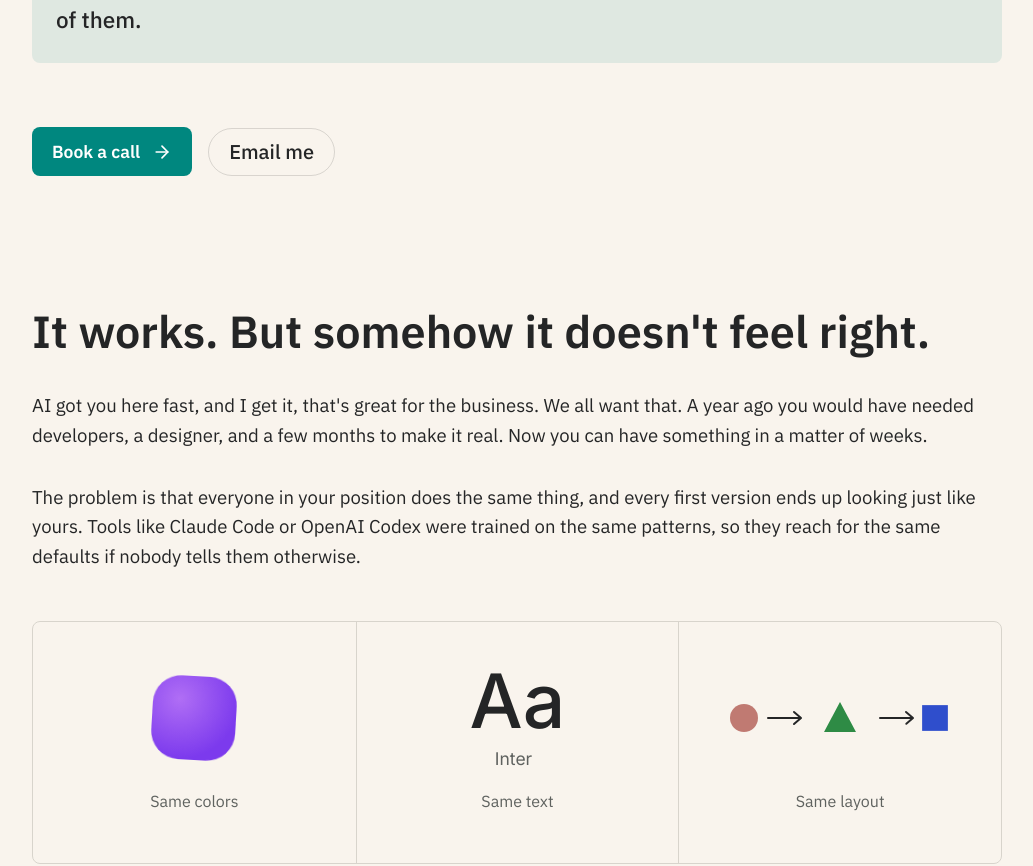
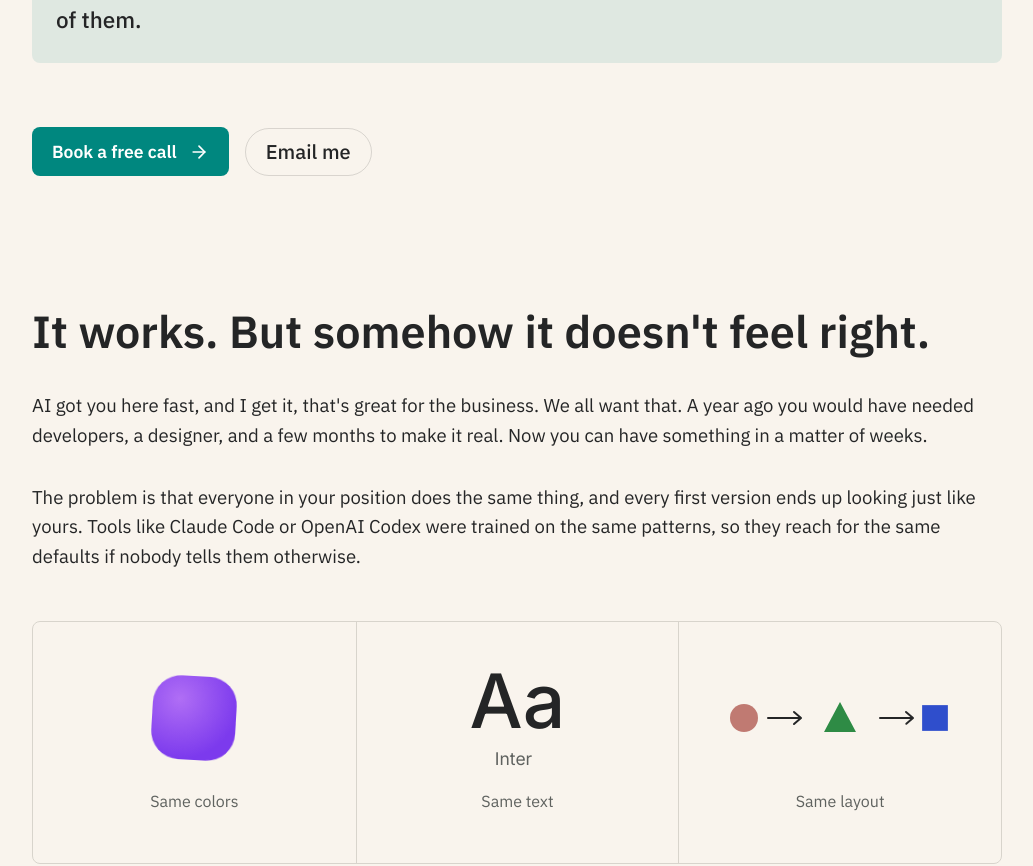
Before and after one commit to ignacio282/portfolio, a Next.js app: page /startups in a window 1280 px wide. Shown: the part 882-1748 px from the top of the page, without its empty margins (246-1279 px from the left). Built offline with nearby package versions, Linux system fonts and the light colour scheme.

Commit message:
Set the Design Foundation timeline and free call CTAs
Timeline reads Flexible instead of the bracketed placeholder, and all
three booking buttons now say Book a free call.

Co-Authored-By: Claude Opus 5 <noreply@anthropic.com>

```diff
--- a/src/content/startups.ts
+++ b/src/content/startups.ts
@@ -25,7 +25,7 @@ export const startupsContent = {
     // scroll for it.
     credential:
       "I spent four years designing for a bank. Millions of real people, real money, no room to get it wrong. Demos don't teach you that discipline. Real users do, and I've had four years of them.",
-    primaryCta: "Book a call",
+    primaryCta: "Book a free call",
     secondaryCta: "Email me"
   },
   sameness: {
@@ -162,13 +162,12 @@ export const startupsContent = {
         ],
         outcome:
           "A design system your team owns, wired into your AI workflow, with documentation to extend it.",
-        // TODO(confirm): how many days per month.
-        timeline: "Monthly, [X] days per month"
+        timeline: "Flexible"
       }
     ],
     scopeNote:
       "Some teams need one flow fixed before a launch. Some want someone around every week. If none of these is the right shape, say so on the call and we'll work out something that fits.",
-    cta: "Book a call"
+    cta: "Book a free call"
   },
   process: {
     label: "How We'd Work",
@@ -279,7 +278,7 @@ export const startupsContent = {
     title: "Let's talk.",
     body:
       "You show me what you have and I'll tell you what I think. If there's an opportunity to improve the design, the usability, or the overall experience, I'll say so on the call. Looking forward to making awesome things with you :)",
-    primaryCta: "Book a call",
+    primaryCta: "Book a free call",
     secondaryCta: "Email me"
   }
 };
```
Also changed, not shown: 1 other file (tests, documents, lock files or other folders).
